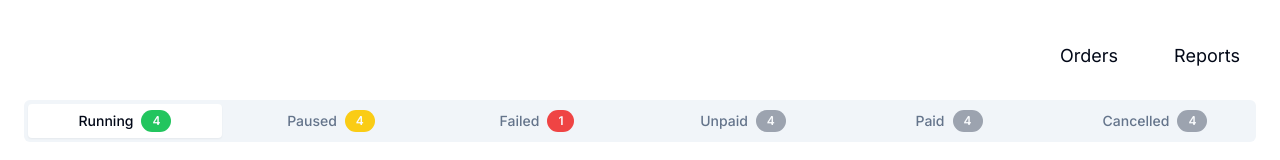
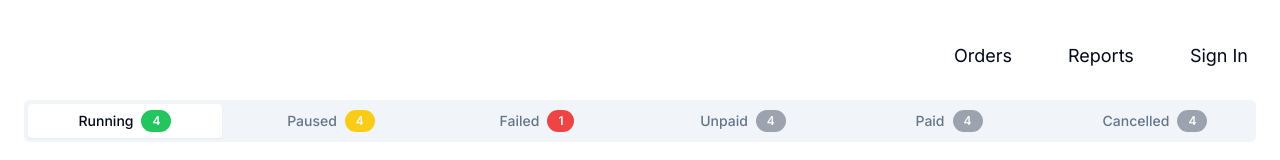
Before and after one commit to PeiChi-Hung/booking-system, a Next.js app: page / in a window 1280 px wide. Shown: the top 160 px of the page. Built offline with nearby package versions, Linux system fonts and the light colour scheme; no server answers.

Commit message:
Update the layout of navbar

```diff
--- a/src/components/Navbar.tsx
+++ b/src/components/Navbar.tsx
@@ -1,11 +1,5 @@
 "use client"
 import { useState } from "react"
-import {
-  DropdownMenu,
-  DropdownMenuTrigger,
-  DropdownMenuContent,
-  DropdownMenuItem,
-} from "./ui/dropdown-menu"
 import Link from "next/link"
 import { useSession } from "next-auth/react"
 import UserCard from "./UserCard"
@@ -17,18 +11,9 @@ export default function Navbar() {
 
   return (
     <nav className="relative flex flex-wrap justify-between items-center lg:h-16 z-10">
-      <DropdownMenu>
-        <DropdownMenuTrigger>
-          <UserCard user={session?.user} />
-        </DropdownMenuTrigger>
-        <DropdownMenuContent className="w-52">
-          <DropdownMenuItem>
-            <Link href="/api/auth/signout" className="w-full">
-              Sign Out
-            </Link>
-          </DropdownMenuItem>
-        </DropdownMenuContent>
-      </DropdownMenu>
+      <div className="px-2 lg:px-0">
+        <UserCard user={session?.user} />
+      </div>
       <div className="block lg:hidden">
         <button
           onClick={() => setisOpen(!isOpen)}
@@ -56,13 +41,22 @@ export default function Navbar() {
           isOpen ? "block" : "hidden"
         }`}
       >
-        <div className="px-4 py-2 lg:text-lg lg:flex lg:items-center lg:gap-x-14 leading-relaxed">
+        <div className="px-2 py-2 lg:text-lg lg:flex lg:items-center lg:gap-x-14 leading-relaxed">
           <Link href="/" className="flex">
             Orders
           </Link>
           <Link href="/report" className="flex">
             Reports
           </Link>
+          {session ? (
+            <Link href="/api/auth/signout" className="w-full">
+              Sign Out
+            </Link>
+          ) : (
+            <Link href="/api/auth/signin" className="w-full">
+              Sign In
+            </Link>
+          )}
         </div>
       </div>
     </nav>
```
